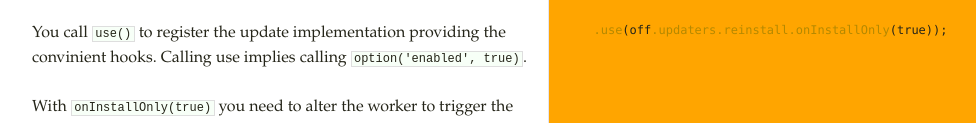
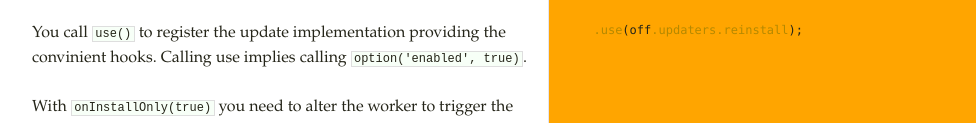
Before and after one commit to delapuente/offliner, a plain HTML site: page worker.js.html in a window 1280 px wide. Shown: the part 1497-1620 px from the top of the page, without its empty margins (0-976 px from the left). Drawn offline with Linux system fonts and the light colour scheme.

Commit message:
Removing old functions

```diff
--- a/worker.js.html
+++ b/worker.js.html
@@ -262,7 +262,7 @@
  convinient hooks. Calling use implies calling <code>option('enabled', true)</code>.</p>
       </td>
       <td class="code">
-      <pre><code >  <span class="variable">.use</span>(off<span class="variable">.updaters</span><span class="variable">.reinstall</span><span class="variable">.onInstallOnly</span>(<span class="literal">true</span>));
+      <pre><code >  <span class="variable">.use</span>(off<span class="variable">.updaters</span><span class="variable">.reinstall</span>);
 
   </code></pre>
       </td>
```
